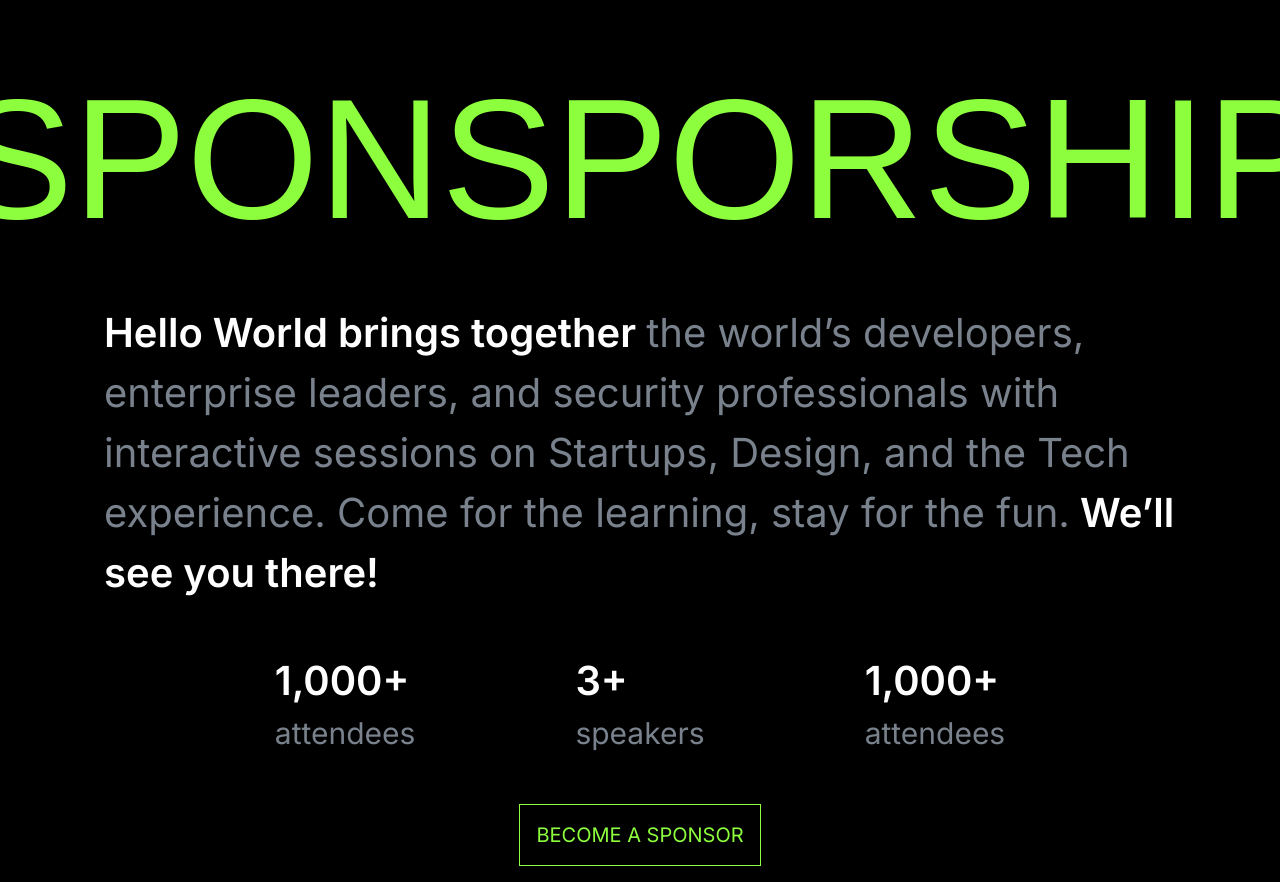
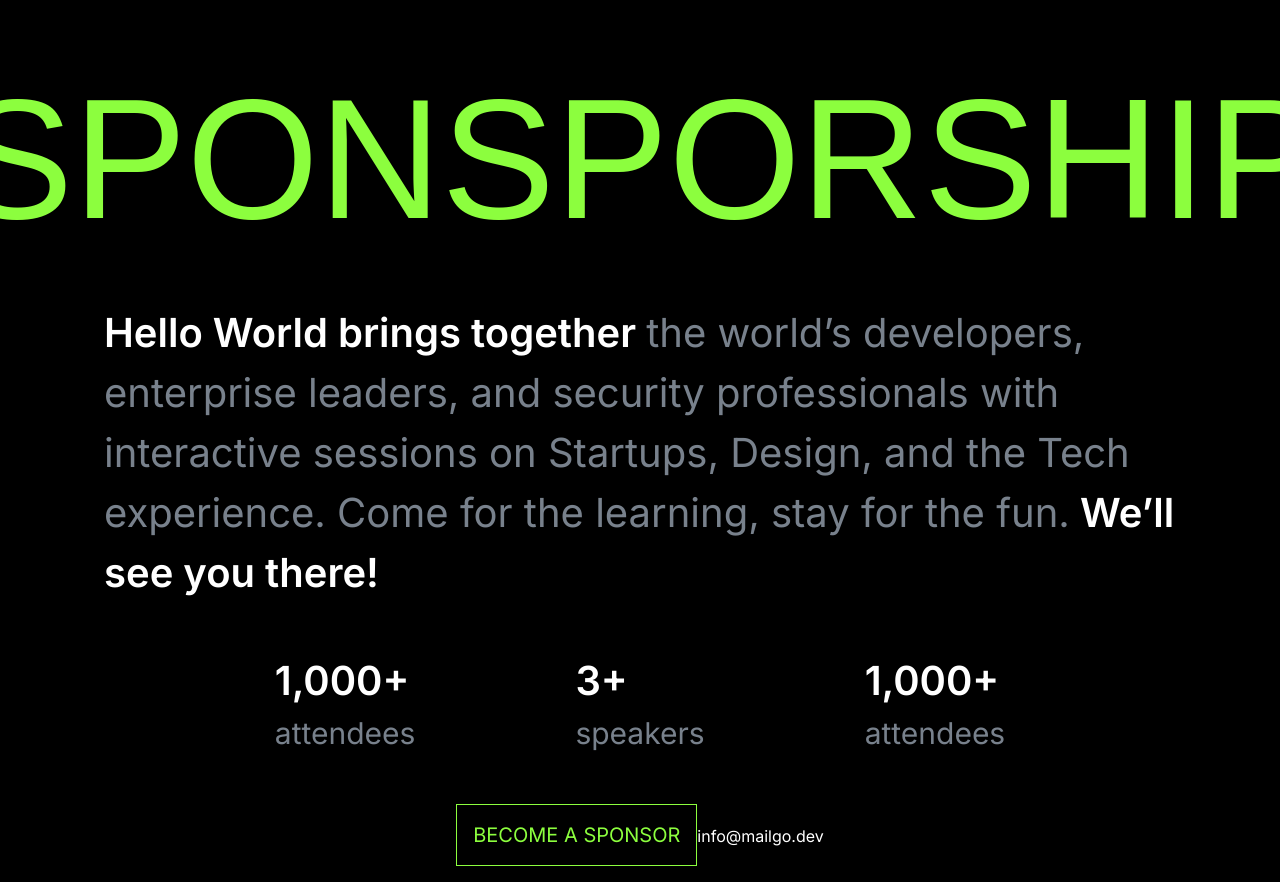
Before and after one commit to dinesh-p0/hwproject, a Next.js app: page /sponsporus in a window 1280 px wide. Shown: the top 882 px of the page. Built offline with nearby package versions, Linux system fonts and the light colour scheme; a web font is replaced by a local one.

Commit message:
Update page.tsx

```diff
--- a/app/sponsporus/page.tsx
+++ b/app/sponsporus/page.tsx
@@ -39,6 +39,7 @@ const page = () => {
                     BECOME A SPONSOR
                 </button>
             </a>
+            <a href="mailto:info@mailgo.dev" className='text-white'>info@mailgo.dev</a>
         </div>
     </div>
   )
```
